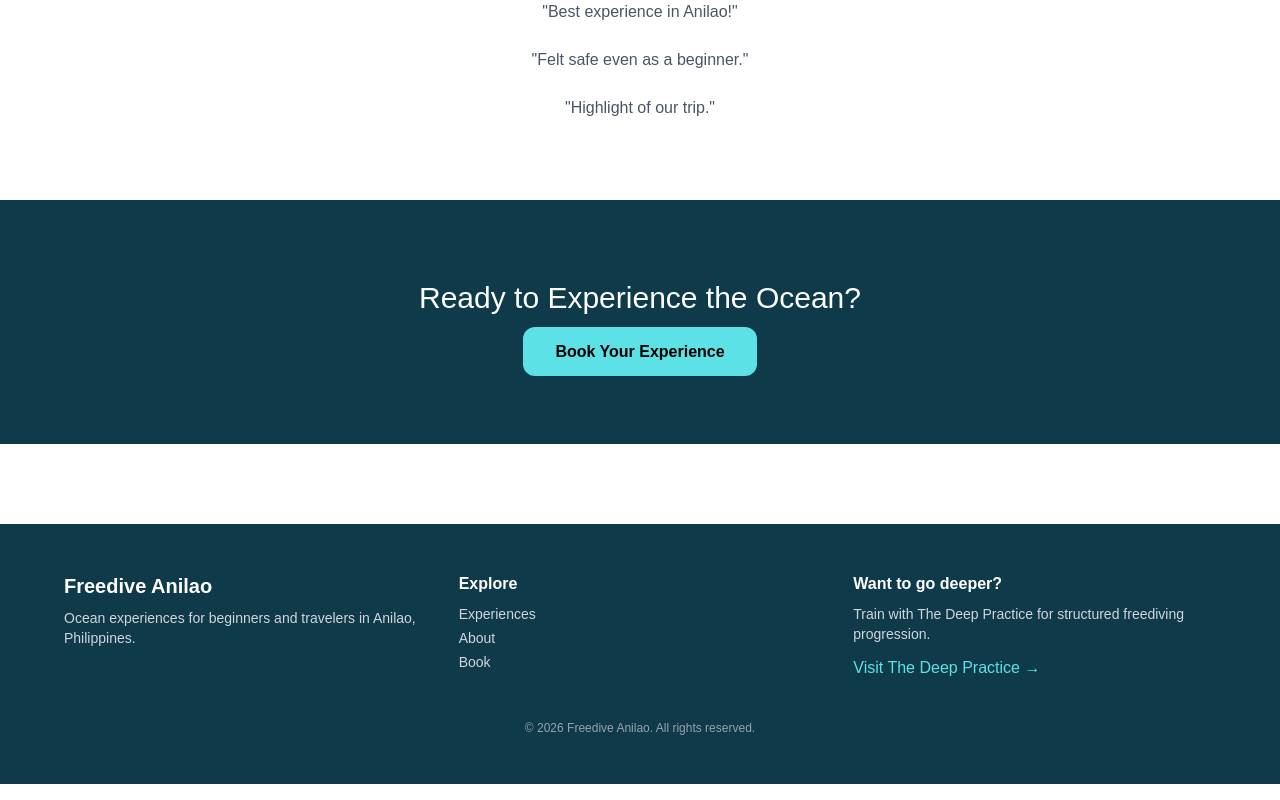
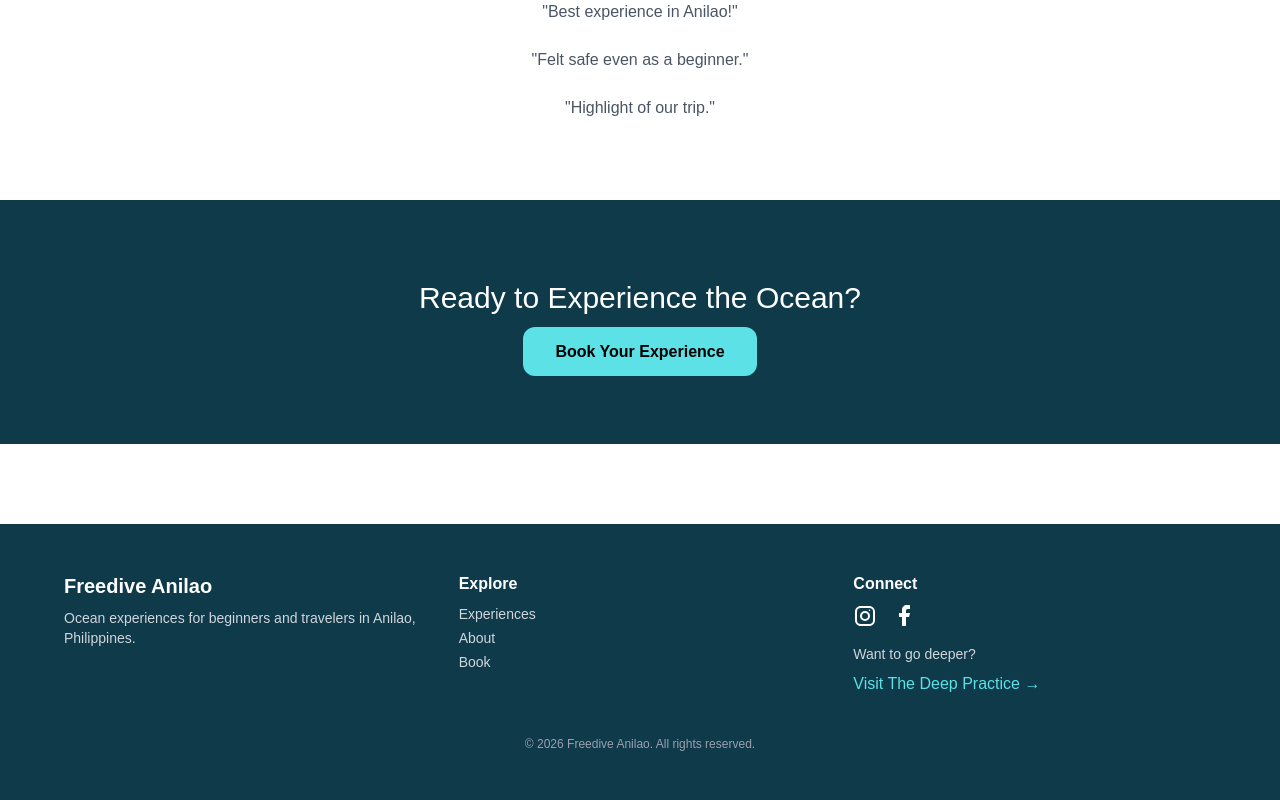
Before and after one commit to ihmcrypto/freedive-anilao, a Next.js app: page / in a window 1280 px wide. Shown: the part 2176-2976 px from the top of the page. Built offline with nearby package versions, Linux system fonts and the light colour scheme.

Commit message:
add real social links and deep practice footer

```diff
--- a/app/components/Footer.tsx
+++ b/app/components/Footer.tsx
@@ -23,18 +23,58 @@ export default function Footer() {
           </ul>
         </div>
 
-        {/* Soft Upsell */}
+        {/* Social + Deep Practice */}
         <div>
           <h4 className="font-semibold mb-2">
+            Connect
+          </h4>
+
+          {/* Social Icons */}
+          <div className="flex items-center gap-4 mb-4">
+
+            {/* Instagram */}
+            <a
+              href="https://www.instagram.com/freedive.anilao/"
+              target="_blank"
+              rel="noopener noreferrer"
+              className="hover:opacity-80"
+            >
+              <svg
+                xmlns="http://www.w3.org/2000/svg"
+                className="w-6 h-6 fill-white"
+                viewBox="0 0 24 24"
+              >
+                <path d="M7.75 2C4.57 2 2 4.57 2 7.75v8.5C2 19.43 4.57 22 7.75 22h8.5C19.43 22 22 19.43 22 16.25v-8.5C22 4.57 19.43 2 16.25 2h-8.5zm0 2h8.5A3.75 3.75 0 0 1 20 7.75v8.5A3.75 3.75 0 0 1 16.25 20h-8.5A3.75 3.75 0 0 1 4 16.25v-8.5A3.75 3.75 0 0 1 7.75 4zm8.75 1.5a.75.75 0 1 0 0 1.5.75.75 0 0 0 0-1.5zM12 7a5 5 0 1 0 0 10 5 5 0 0 0 0-10zm0 2a3 3 0 1 1 0 6 3 3 0 0 1 0-6z"/>
+              </svg>
+            </a>
+
+            {/* Facebook */}
+            <a
+              href="https://www.facebook.com/profile.php?id=61589091390446"
+              target="_blank"
+              rel="noopener noreferrer"
+              className="hover:opacity-80"
+            >
+              <svg
+                xmlns="http://www.w3.org/2000/svg"
+                className="w-6 h-6 fill-white"
+                viewBox="0 0 24 24"
+              >
+                <path d="M13 22v-9h3l1-4h-4V7c0-1.1.3-2 2-2h2V1h-3c-3 0-5 2-5 5v3H6v4h3v9h4z"/>
+              </svg>
+            </a>
+
+          </div>
+
+          {/* Deep Practice */}
+          <p className="text-sm text-gray-300 mb-2">
             Want to go deeper?
-          </h4>
-          <p className="text-sm text-gray-300 mb-3">
-            Train with The Deep Practice for structured freediving progression.
           </p>
 
           <a
             href="https://thedeeppractice.co/"
             target="_blank"
+            rel="noopener noreferrer"
             className="text-[#5CE1E6] font-medium hover:underline"
           >
             Visit The Deep Practice →
```
